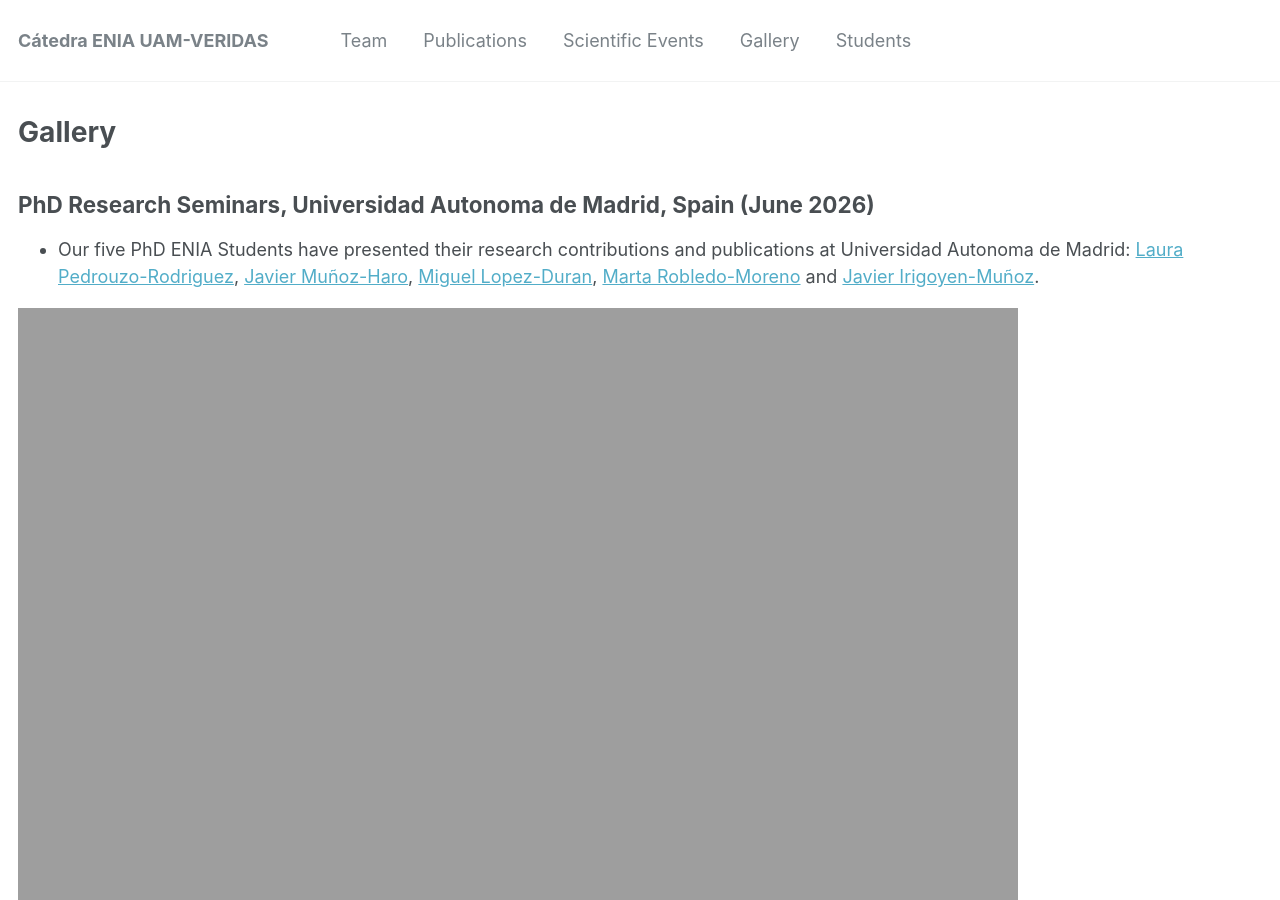
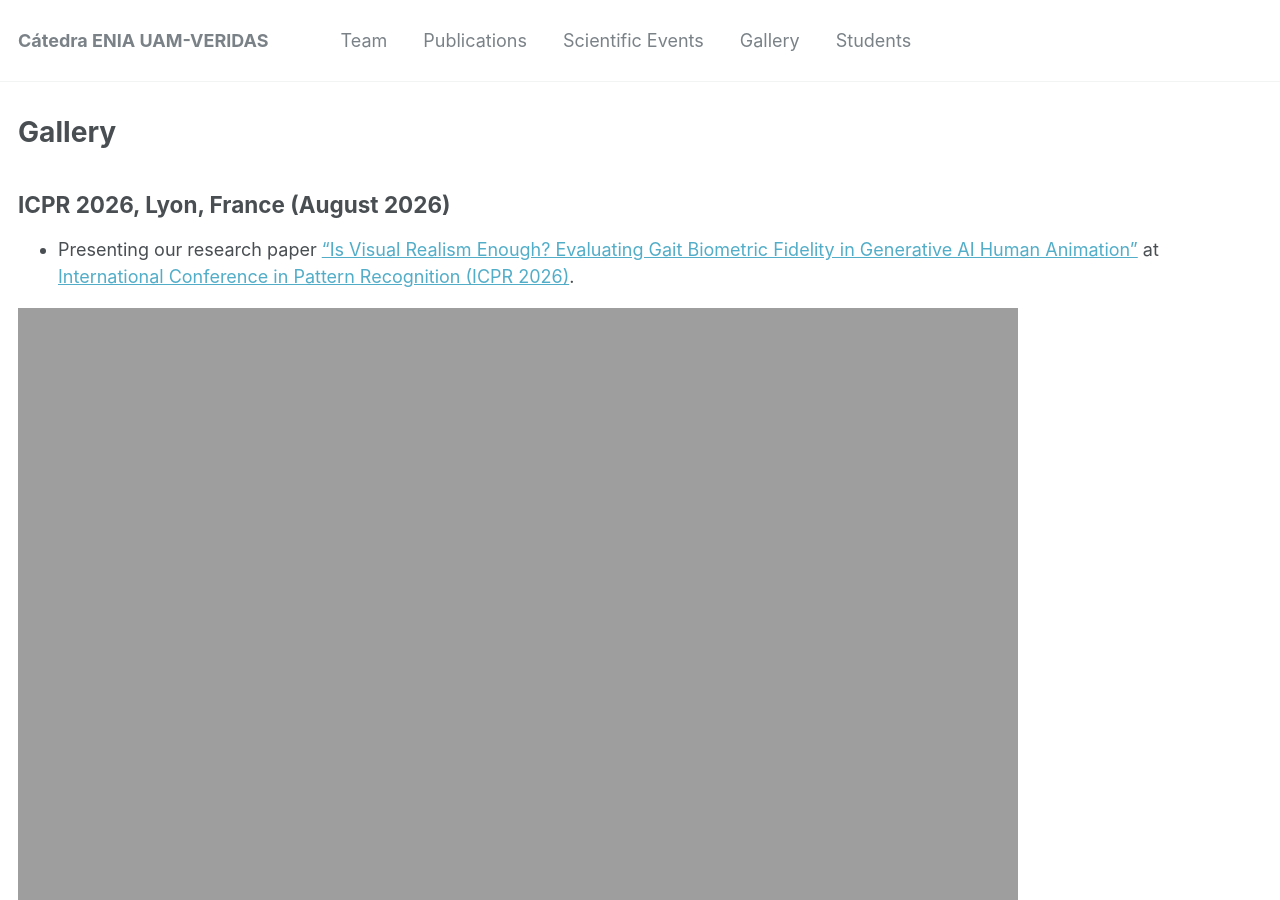
Before and after one commit to catedraeniauam/catedraeniauam.github.io, a Jekyll site: the page built from _pages/gallery.md, in a window 1280 px wide and 900 px high. Built offline with Jekyll 4.4.1, drawn with Linux system fonts in a browser that asks for light colours.

Commit message:
Agregamos la imagen y la informacion de la ultima conferencia de Ivan en Galery y en News

```diff
--- a/_pages/gallery.md
+++ b/_pages/gallery.md
@@ -4,6 +4,13 @@ title: "Gallery"
 permalink: /gallery/
 author_profile: true
 ---
+
+ICPR 2026, Lyon, France (August 2026)
+-----
+
+- Presenting our research paper <a href="https://link.springer.com/chapter/10.1007/978-3-032-31666-0_14">“Is Visual Realism Enough? Evaluating Gait Biometric Fidelity in Generative AI Human Animation”</a> at <a href="https://icpr2026.org/">International Conference in Pattern Recognition (ICPR 2026)</a>.
+
+<img src="https://catedraeniauam.github.io/images/Ivan_ICPR_2026.png" align="center" width="1000"/>
 
 PhD Research Seminars, Universidad Autonoma de Madrid, Spain (June 2026)
 -----
```
Also changed, not shown: _pages/about.md (+2 -0 lines), 1 other file.
